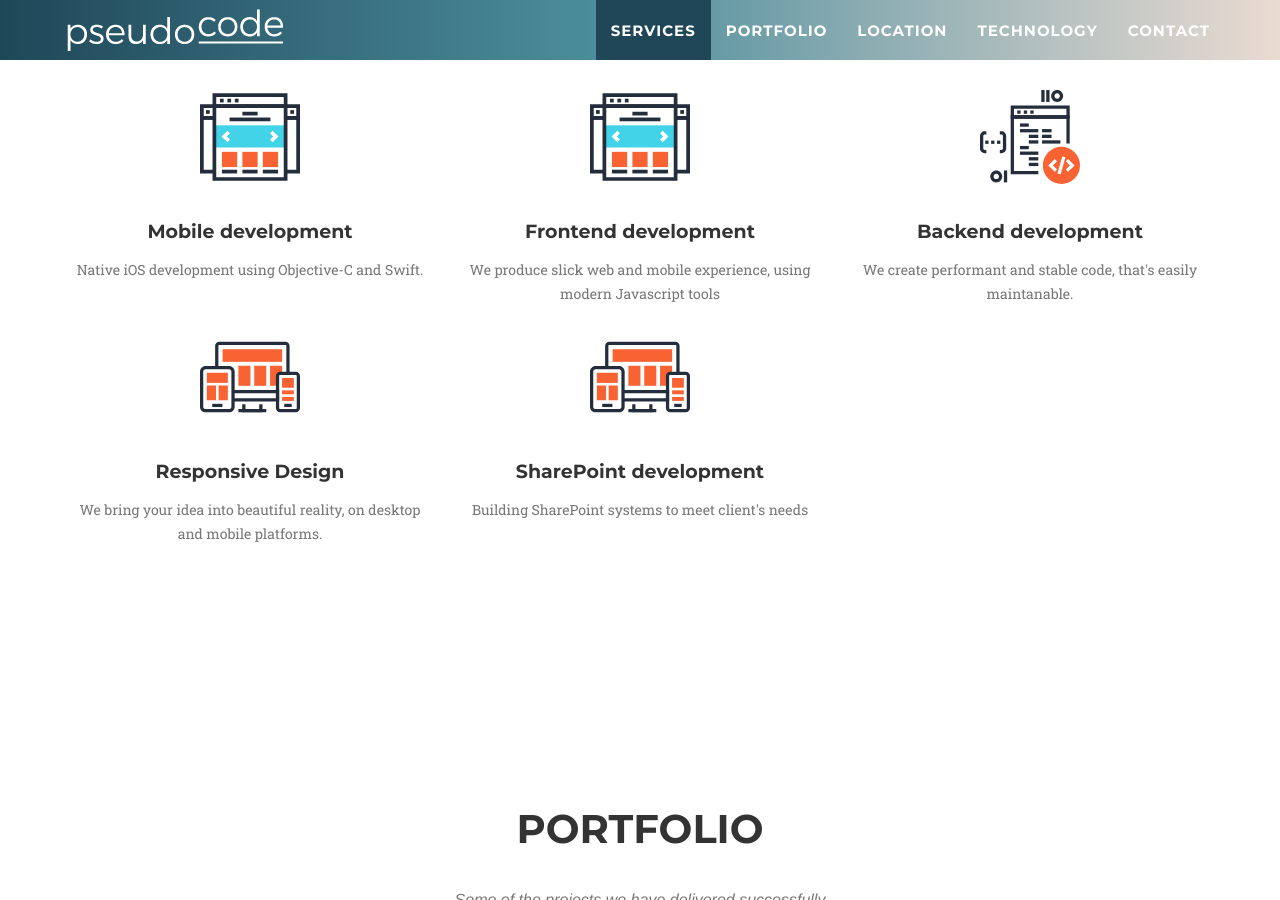
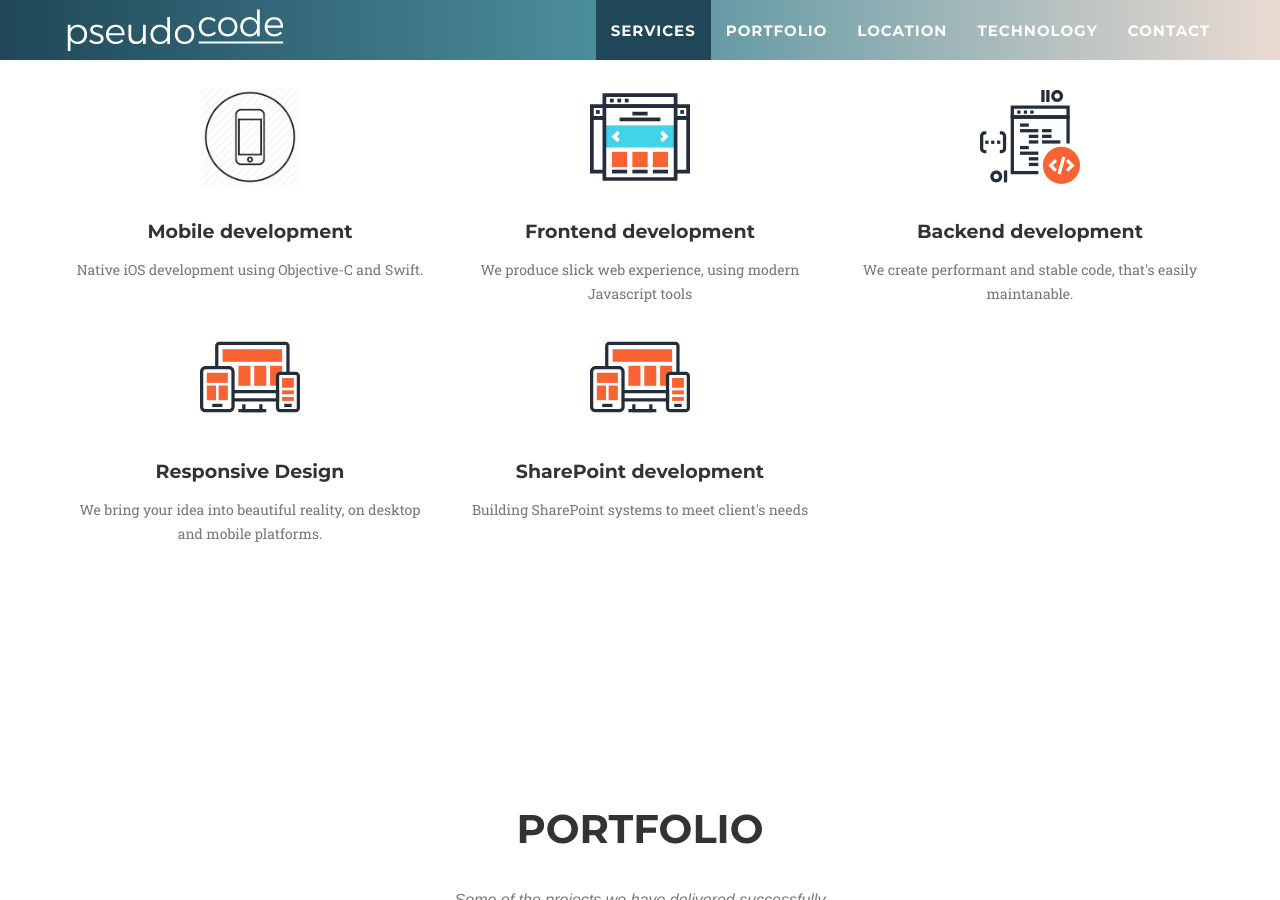
Before and after one commit to zoranzoran/pseudocode, a Jekyll site: the page built from index.html, in a window 1280 px wide and 900 px high, scrolled down 997 px. Built offline with Jekyll 4.4.1, drawn with Linux system fonts in a browser that asks for light colours; a script that is not in the unit is left out.

Commit message:
Update services.html

```diff
--- a/_includes/services.html
+++ b/_includes/services.html
@@ -10,7 +10,7 @@
             <div class="row text-center margin-b">
                 <div class="col-md-4">
                     <div class="service__box">
-                        <img class="service__image" src="img/icons/svg/browser-8.svg" alt="Frontedn developent">
+                        <img class="service__image" src="img/icons/png/ios.jpg" alt="Frontedn developent">
                         <h4 class="service-heading">Mobile development</h4>
                         <p class="text-muted">Native iOS development using Objective-C and Swift.</p>
                     </div>
@@ -19,7 +19,7 @@
                     <div class="service__box">
                         <img class="service__image" src="img/icons/svg/browser-8.svg" alt="Frontedn developent">
                         <h4 class="service-heading">Frontend development</h4>
-                        <p class="text-muted">We produce slick web and mobile experience, using modern Javascript tools</p>
+                        <p class="text-muted">We produce slick web experience, using modern Javascript tools</p>
                     </div>
                 </div>
                 <div class="col-md-4">
```
